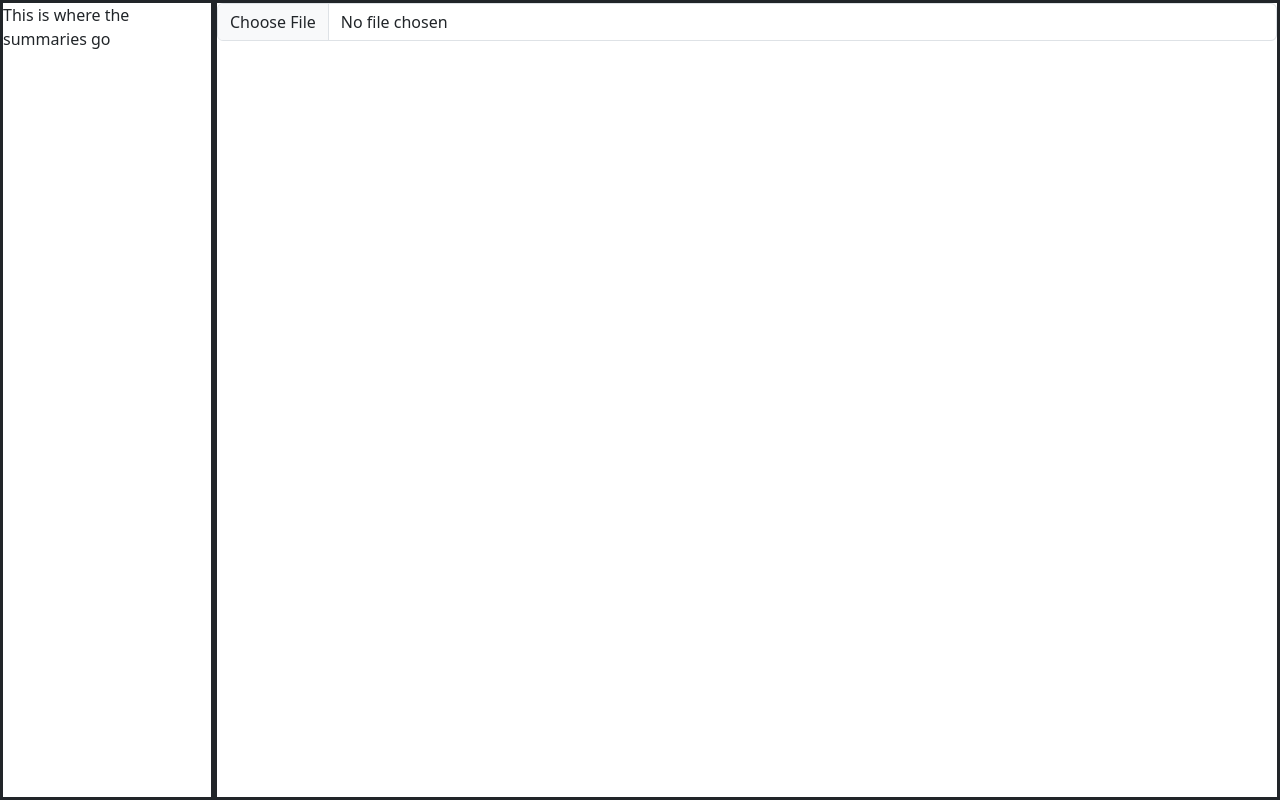
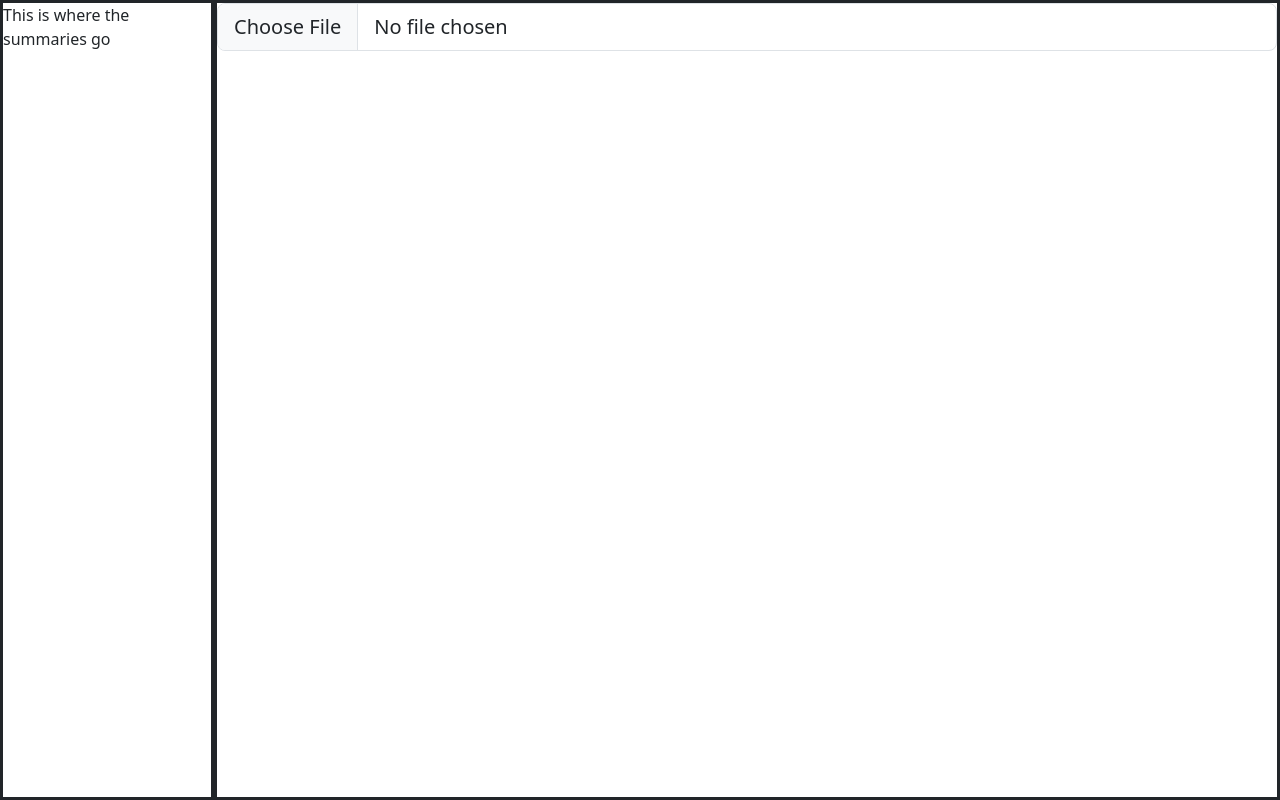
Before and after one commit to MartinYordanov374/HacknightProject, a React (Create React App) app in the folder summarizer/: page / in a window 1280 px wide. Built offline with nearby package versions, Linux system fonts and the light colour scheme.

Commit message:
Form control is now big button

```diff
--- a/summarizer/src/components/HomePage.js
+++ b/summarizer/src/components/HomePage.js
@@ -10,7 +10,7 @@ export default function HomePage() {
             This is where the summaries go
         </div>
         <div className='UploadFileArea'>
-            <input class="form-control UploadPdfInput" type="file" id="formFile"/>
+            <input class="form-control form-control-lg UploadPdfInput" type="file" id="formFile"/>
         </div>
     </div>
   )
```
